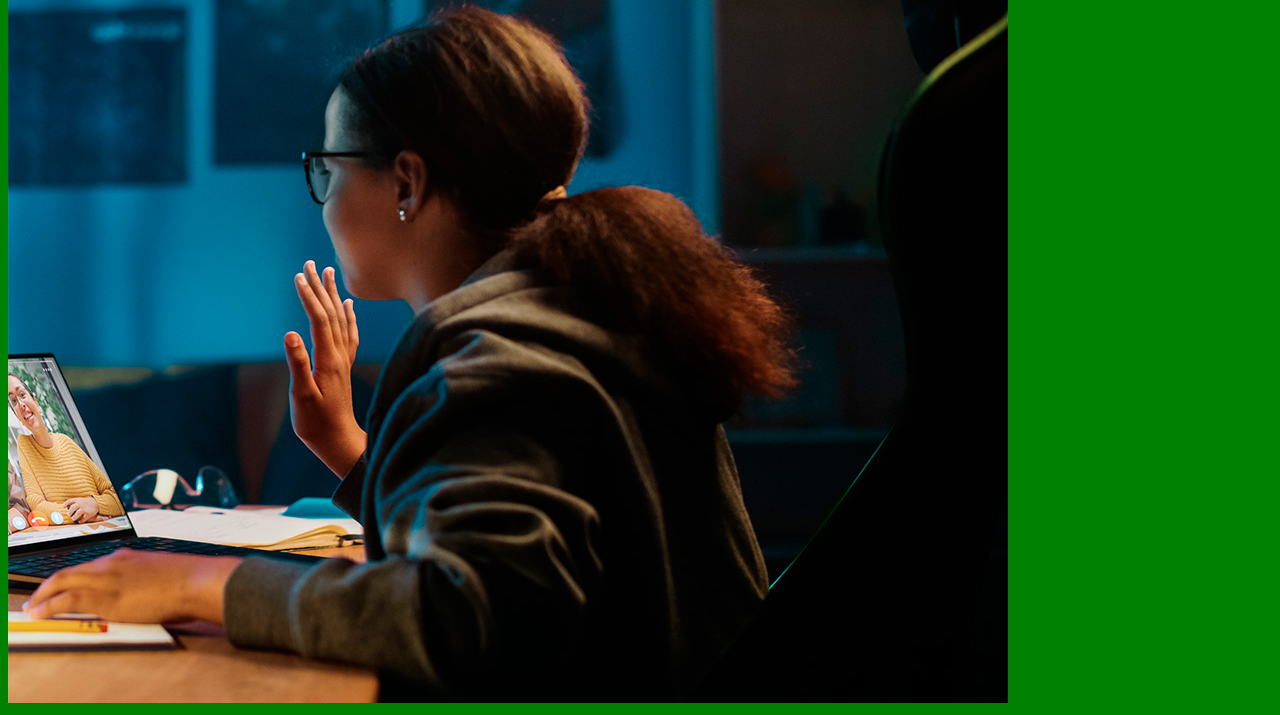
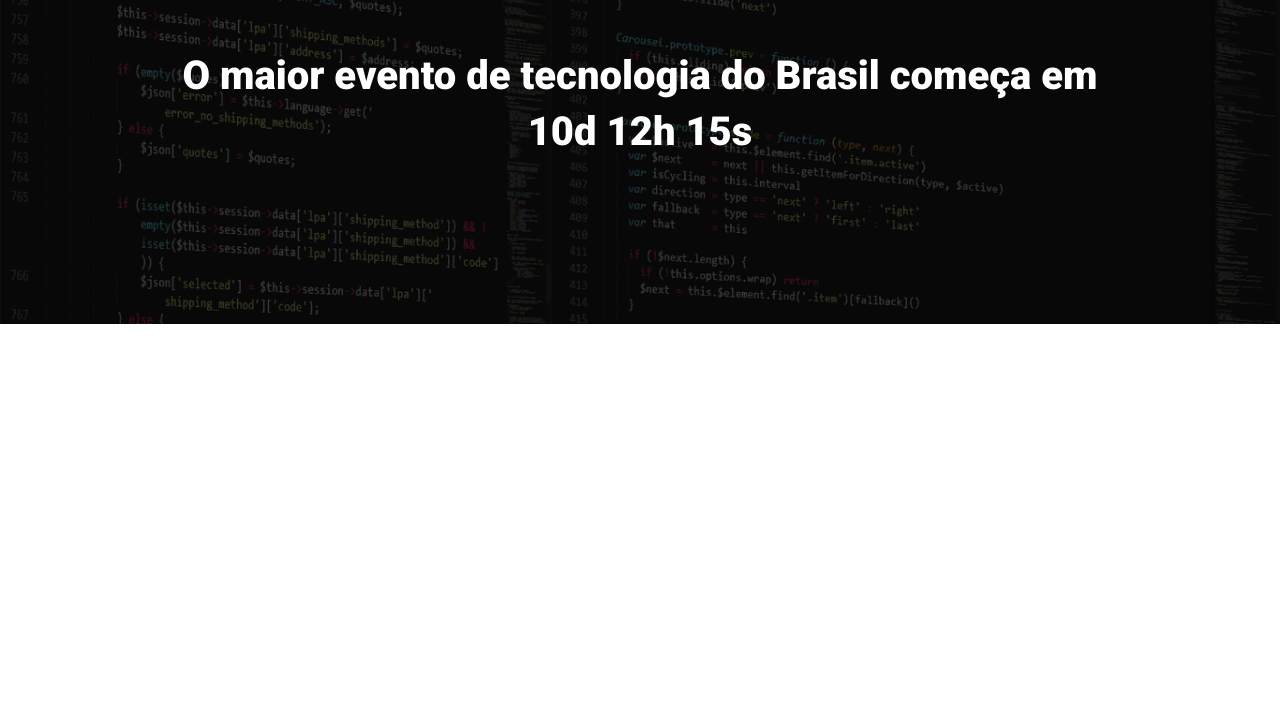
Before and after one commit to Raphanike/ebac_tech_talks.io, a website built with Parcel: page src/index.html in a window 1280 px wide. Shown: the part 125-840 px from the top of the page. After the commit the page ends 800 px from the top, so only its background shows below. Built offline with nearby package versions, Linux system fonts and the light colour scheme.

Commit message:
criando o hero

```diff
--- a/src/index.html
+++ b/src/index.html
@@ -1,14 +1,23 @@
 <!DOCTYPE html>
-<html lang="en">
+<html lang="pt-br">
 <head>
     <meta charset="UTF-8">
     <meta name="viewport" content="width=device-width, initial-scale=1.0">
-    <title>Document</title>
+    <title>Ebac tech talks</title>
+    <link rel="preconnect" href="https://fonts.googleapis.com">
+    <link rel="preconnect" href="https://fonts.gstatic.com" crossorigin>
+    <link href="https://fonts.googleapis.com/css2?family=Roboto:wght@400;700;900&display=swap" rel="stylesheet">
     <link rel="stylesheet" href="styles/main.scss">
 </head>
 <body>
-    <h1>olá</h1>
-    <img src="./images/backend.png" alt="">
+    <header class="hero">
+        <div class="container">
+            <img class="hero__logo" src="./images/ebac_logo.svg" alt="EBAC">
+            <P class="hero__text">
+                O maior evento de tecnologia do Brasil começa em 10d 12h 15s
+            </P>
+        </div>
+    </header>
     <script src="scripts/main.js"></script>
 </body>
 </html>
--- /dev/null
+++ b/src/styles/hero.scss
@@ -0,0 +1,51 @@
+.hero {
+    padding-top: 64px;
+    padding-bottom: 100px;
+    background-image: url(../images/fundo.png);
+    background-repeat: no-repeat;
+    background-size: cover;
+    position: relative;
+
+    .container{
+        position: relative;
+    }
+
+    &::before{
+        position: absolute;
+        top: 0;
+        left: 0;
+        width: 100%;
+        height: 100%;
+        background-color: #000;
+        content: "";
+        opacity: 0.7;
+    }
+
+    &__text{
+        margin-top: 64px;
+        margin-bottom: 64px;
+        font-size: 40px;
+        line-height: 56px;
+        font-weight: 800;
+        text-align: center;
+    }
+
+    &__logo {
+        margin: 0 auto;
+        height: 80;
+        display: block;
+    }
+
+    @media (max-width: 640px){
+        padding: 40px 0;
+        &__logo {
+            height: 24px;
+        }
+
+        &__text{
+            font-size: 22px;
+            line-height: 24px;
+            margin: 24px 0 ;
+        }
+    }
+}
--- a/src/styles/main.scss
+++ b/src/styles/main.scss
@@ -1,3 +1,23 @@
-body{
-    background-color: green;
+@use 'hero' ;
+
+*{
+    margin: 0;
+    padding: 0;
+    box-sizing: border-box;
+    font-family: Roboto, sans-serif;
+    color: #fff;
 }
+
+.container{
+    max-width: 960px;
+    width: 100%;
+    margin: 0 auto;
+
+    @media (max-width: 640px){
+        max-width: 80%;
+    }
+
+    @media (max-width: 1024){
+        max-width: 90%;
+    }
+}
```
